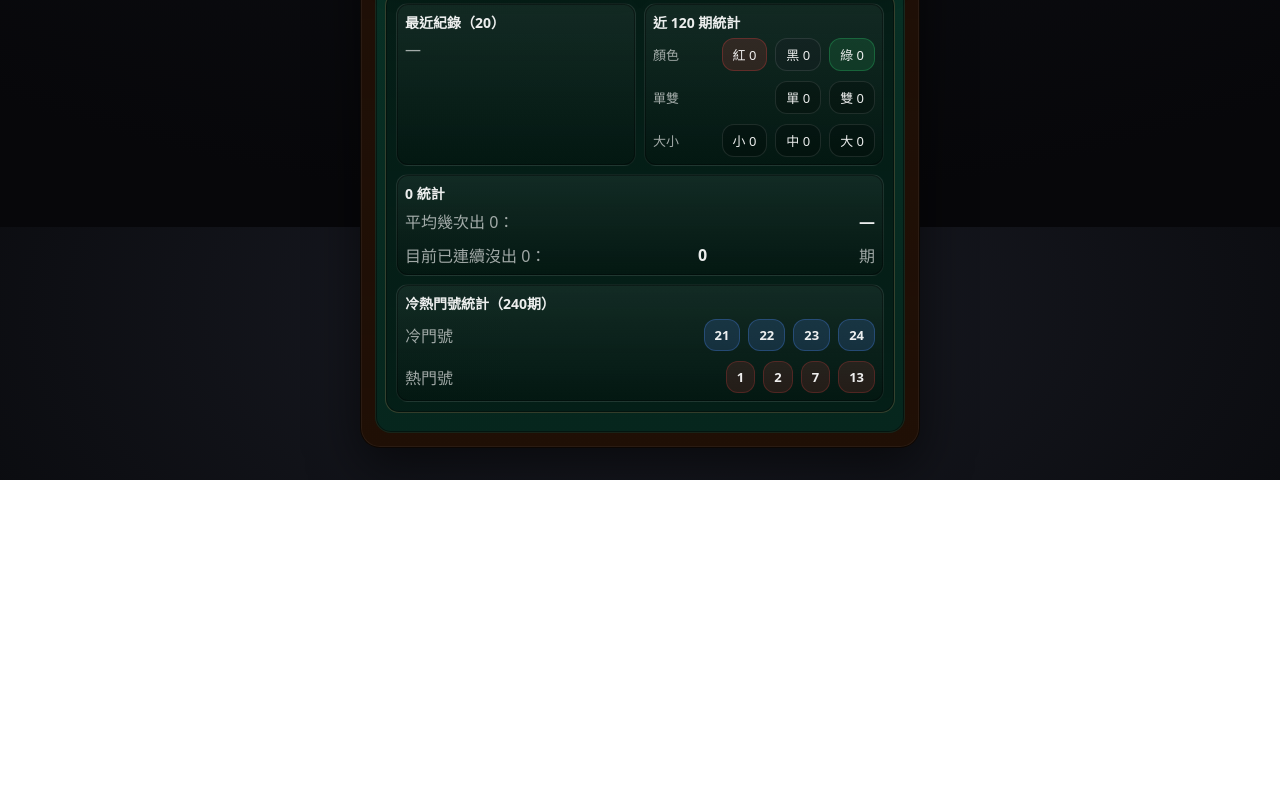
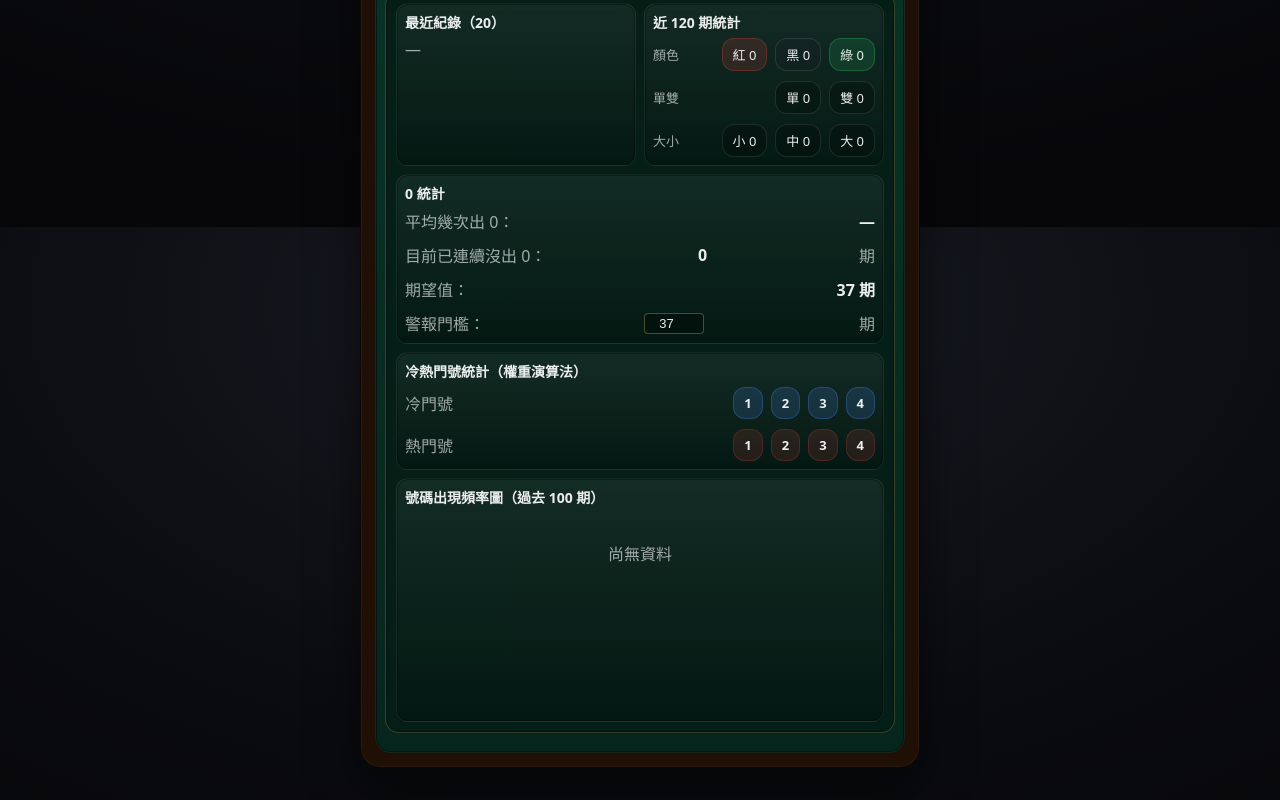
Before and after one commit to aley0221-cpu/langlive-roulette-pwa, a React (Vite) app: page / in a window 1280 px wide. Shown: the part 573-1373 px from the top of the page. Before the commit the page ends 1053 px from the top, so only its background shows below. Built offline with nearby package versions, Linux system fonts and the light colour scheme.

Commit message:
Add three features: 1) Hot/cold number weighted algorithm (decay weights), 2) Zero omission alert with background color change, 3) Chart.js visualization for number frequency

```diff
--- a/package.json
+++ b/package.json
@@ -9,7 +9,9 @@
     "preview": "vite preview"
   },
   "dependencies": {
+    "chart.js": "^4.5.1",
     "react": "^18.2.0",
+    "react-chartjs-2": "^5.3.1",
     "react-dom": "^18.2.0"
   },
   "devDependencies": {
--- a/src/App.css
+++ b/src/App.css
@@ -38,6 +38,11 @@ body{
   align-items:flex-start;
   justify-content:center;
   padding:18px 12px 32px;
+  transition: background 0.5s ease;
+}
+
+.page.zero-alert{
+  background: radial-gradient(1200px 700px at 50% 10%, rgba(198, 58, 58, 0.25) 0%, var(--bg) 60%, #07070a 100%) !important;
 }
 
 .tableFrame{
@@ -453,6 +458,51 @@ body{
   height: 8px;
 }
 
+/* 0 警報樣式 */
+.alert-badge{
+  display: inline-block;
+  padding: 2px 6px;
+  background: rgba(198, 58, 58, 0.3);
+  border: 1px solid rgba(198, 58, 58, 0.6);
+  border-radius: 4px;
+  font-size: 11px;
+  margin-left: 8px;
+  animation: pulse 2s infinite;
+}
+
+@keyframes pulse {
+  0%, 100% { opacity: 1; }
+  50% { opacity: 0.6; }
+}
+
+.alert-text{
+  color: var(--redHi) !important;
+  text-shadow: 0 0 8px rgba(198, 58, 58, 0.8);
+}
+
+.threshold-input{
+  background: rgba(0, 0, 0, 0.3);
+  border: 1px solid rgba(242, 211, 138, 0.3);
+  border-radius: 4px;
+  color: var(--text);
+  font-size: 13px;
+  text-align: center;
+}
+
+.threshold-input:focus{
+  outline: none;
+  border-color: rgba(242, 211, 138, 0.6);
+  box-shadow: 0 0 4px rgba(242, 211, 138, 0.3);
+}
+
+/* Chart.js 容器樣式 */
+.chart-container{
+  height: 200px;
+  width: 100%;
+  padding: 8px 0;
+  position: relative;
+}
+
 /* ===== 手機螢幕優化（縮小版以適配單頁） ===== */
 @media (max-width: 420px) {
   /* 1–36 數字格 */
--- a/src/App.tsx
+++ b/src/App.tsx
@@ -1,5 +1,27 @@
-import { useMemo, useState } from "react";
+import { useMemo, useState, useEffect } from "react";
 import "./App.css";
+import {
+  Chart as ChartJS,
+  CategoryScale,
+  LinearScale,
+  BarElement,
+  Title,
+  Tooltip,
+  Legend,
+  BarController,
+} from "chart.js";
+import { Bar } from "react-chartjs-2";
+
+// 註冊 Chart.js 組件
+ChartJS.register(
+  CategoryScale,
+  LinearScale,
+  BarElement,
+  Title,
+  Tooltip,
+  Legend,
+  BarController
+);
 
 type ColorTag = "green" | "red" | "black";
 
@@ -25,10 +47,92 @@ function clamp(n: number, min: number, max: number) {
   return Math.max(min, Math.min(max, n));
 }
 
+/**
+ * 冷熱門權重演算法（衰減權重）
+ * 最近 10 期的出現權重佔 70%，11-50 期的權重佔 30%
+ */
+function calculateNumberHeat(records: number[], period: number = 50): Map<number, number> {
+  const heatMap = new Map<number, number>();
+
+  // 初始化所有號碼（0-36）
+  for (let i = 0; i <= 36; i++) {
+    heatMap.set(i, 0);
+  }
+
+  // 只取最近 period 期（預設 50 期）
+  const recentRecords = records.slice(0, period);
+
+  for (let i = 0; i < recentRecords.length; i++) {
+    const num = recentRecords[i];
+    const currentHeat = heatMap.get(num) || 0;
+
+    let weight: number;
+    if (i < 10) {
+      // 最近 10 期：權重 70% / 10 = 7% 每期
+      weight = 0.7 / 10;
+    } else if (i < 50) {
+      // 11-50 期：權重 30% / 40 = 0.75% 每期
+      weight = 0.3 / 40;
+    } else {
+      // 超過 50 期不計算
+      continue;
+    }
+
+    heatMap.set(num, currentHeat + weight);
+  }
+
+  return heatMap;
+}
+
+/**
+ * 計算冷熱門號碼（使用權重演算法）
+ */
+function calculateHotColdNumbers(records: number[]): { hot: number[]; cold: number[] } {
+  const heatMap = calculateNumberHeat(records, 50);
+
+  // 轉換為陣列並排序（排除 0，因為 0 有專門統計）
+  const numbers: Array<{ num: number; heat: number }> = [];
+  for (let i = 1; i <= 36; i++) {
+    numbers.push({ num: i, heat: heatMap.get(i) || 0 });
+  }
+
+  // 熱門號：權重最高的 4 個
+  const hot = numbers
+    .sort((a, b) => {
+      if (a.heat !== b.heat) return b.heat - a.heat;
+      return a.num - b.num; // 權重相同時，號碼小的在前
+    })
+    .slice(0, 4)
+    .map(x => x.num);
+
+  // 冷門號：權重最低的 4 個（但至少出現過一次）
+  const cold = numbers
+    .filter(x => x.heat > 0) // 至少出現過一次
+    .sort((a, b) => {
+      if (a.heat !== b.heat) return a.heat - b.heat;
+      return a.num - b.num; // 權重相同時，號碼小的在前
+    })
+    .slice(0, 4)
+    .map(x => x.num);
+
+  // 如果冷門號不足 4 個，用權重為 0 的號碼補齊
+  if (cold.length < 4) {
+    const zeroHeatNumbers = numbers
+      .filter(x => x.heat === 0)
+      .sort((a, b) => a.num - b.num)
+      .slice(0, 4 - cold.length)
+      .map(x => x.num);
+    cold.push(...zeroHeatNumbers);
+  }
+
+  return { hot, cold };
+}
+
 export default function App() {
   const numbers1to36 = useMemo(() => Array.from({ length: 36 }, (_, i) => i + 1), []);
   const [records, setRecords] = useState<number[]>([]);
   const [lastClicked, setLastClicked] = useState<number | null>(null);
+  const [zeroAlertThreshold, setZeroAlertThreshold] = useState<number>(37); // 自定義門檻，預設 37（數學期望值）
 
   const addRecord = (n: number) => {
     setRecords((prev) => [n, ...prev]);
@@ -79,15 +183,94 @@ export default function App() {
       avgGap = sum / (zeroIndices.length - 1);
     }
 
+    // 數學期望值：37 期出現一次 0（輪盤有 37 個號碼）
+    const expectedGap = 37;
+
     return {
       miss,
       avgGap: avgGap === null ? null : Math.round(avgGap),
       zeroCount: zeroIndices.length,
+      expectedGap,
     };
   }, [records]);
 
+  // 0 的遺漏警報：當連續沒出 0 超過期望值或自定義門檻時，背景變色
+  const zeroAlertActive = useMemo(() => {
+    const threshold = Math.max(zeroStats.expectedGap, zeroAlertThreshold);
+    return zeroStats.miss >= threshold;
+  }, [zeroStats.miss, zeroStats.expectedGap, zeroAlertThreshold]);
+
+  // 計算冷熱門號碼（使用權重演算法）
+  const hotCold = useMemo(() => {
+    return calculateHotColdNumbers(records);
+  }, [records]);
+
+  // 計算過去 100 期的出現頻率（用於 Chart.js）
+  const chartData = useMemo(() => {
+    const last100 = records.slice(0, 100);
+    const counts = new Map<number, number>();
+
+    // 初始化所有號碼（0-36）
+    for (let i = 0; i <= 36; i++) {
+      counts.set(i, 0);
+    }
+
+    // 統計出現次數
+    for (const num of last100) {
+      counts.set(num, (counts.get(num) || 0) + 1);
+    }
+
+    // 準備 Chart.js 資料
+    const labels: string[] = [];
+    const data: number[] = [];
+    const backgroundColors: string[] = [];
+
+    for (let i = 0; i <= 36; i++) {
+      labels.push(i.toString());
+      const count = counts.get(i) || 0;
+      data.push(count);
+
+      // 根據冷熱門設定顏色
+      if (hotCold.hot.includes(i)) {
+        backgroundColors.push("rgba(198, 58, 58, 0.8)"); // 紅色（熱門）
+      } else if (hotCold.cold.includes(i)) {
+        backgroundColors.push("rgba(80, 140, 255, 0.8)"); // 藍色（冷門）
+      } else if (i === 0) {
+        backgroundColors.push("rgba(43, 198, 107, 0.8)"); // 綠色（0）
+      } else {
+        backgroundColors.push("rgba(120, 120, 120, 0.5)"); // 灰色（一般）
+      }
+    }
+
+    return {
+      labels,
+      datasets: [
+        {
+          label: "出現頻率",
+          data,
+          backgroundColor: backgroundColors,
+          borderColor: backgroundColors.map(c => c.replace("0.8", "1").replace("0.5", "1")),
+          borderWidth: 1,
+        },
+      ],
+    };
+  }, [records, hotCold]);
+
+  // 當 0 警報啟動時，改變背景色
+  useEffect(() => {
+    const pageElement = document.querySelector(".page") as HTMLElement;
+    if (pageElement) {
+      if (zeroAlertActive) {
+        pageElement.style.background = "radial-gradient(1200px 700px at 50% 10%, rgba(198, 58, 58, 0.3) 0%, var(--bg) 60%, #07070a 100%)";
+        pageElement.style.transition = "background 0.5s ease";
+      } else {
+        pageElement.style.background = "";
+      }
+    }
+  }, [zeroAlertActive]);
+
   return (
-    <div className="page">
+    <div className={`page ${zeroAlertActive ? "zero-alert" : ""}`}>
       <div className="tableFrame">
         <div className="felt">
           {/* 上方 0（縮小版） */}
@@ -206,7 +389,7 @@ export default function App() {
               </div>
 
               <div className="panel span2">
-                <div className="panelTitle">0 統計</div>
+                <div className="panelTitle">0 統計 {zeroAlertActive && <span className="alert-badge">⚠️ 警報</span>}</div>
                 <div className="zeroStats">
                   <div className="zeroStatLine">
                     <span className="muted">平均幾次出 0：</span>
@@ -214,33 +397,85 @@ export default function App() {
                   </div>
                   <div className="zeroStatLine">
                     <span className="muted">目前已連續沒出 0：</span>
-                    <span className="strong">{zeroStats.miss}</span>
+                    <span className={`strong ${zeroAlertActive ? "alert-text" : ""}`}>{zeroStats.miss}</span>
                     <span className="muted">期</span>
+                  </div>
+                  <div className="zeroStatLine">
+                    <span className="muted">期望值：</span>
+                    <span className="strong">{zeroStats.expectedGap} 期</span>
+                  </div>
+                  <div className="zeroStatLine">
+                    <span className="muted">警報門檻：</span>
+                    <input
+                      type="number"
+                      min="1"
+                      max="100"
+                      value={zeroAlertThreshold}
+                      onChange={(e) => setZeroAlertThreshold(parseInt(e.target.value) || 37)}
+                      className="threshold-input"
+                      style={{ width: "60px", padding: "2px 4px", marginLeft: "8px" }}
+                    />
+                    <span className="muted" style={{ marginLeft: "4px" }}>期</span>
                   </div>
                 </div>
               </div>
 
               <div className="panel span2">
-                <div className="panelTitle">冷熱門號統計（240期）</div>
+                <div className="panelTitle">冷熱門號統計（權重演算法）</div>
                 <div className="hotCold">
                   <div className="hcBlock">
                     <div className="hcLabel muted">冷門號</div>
                     <div className="hcNums">
-                      <span className="hcPill cool">21</span>
-                      <span className="hcPill cool">22</span>
-                      <span className="hcPill cool">23</span>
-                      <span className="hcPill cool">24</span>
+                      {hotCold.cold.slice(0, 4).map((n) => (
+                        <span key={n} className="hcPill cool">{n}</span>
+                      ))}
                     </div>
                   </div>
                   <div className="hcBlock">
                     <div className="hcLabel muted">熱門號</div>
                     <div className="hcNums">
-                      <span className="hcPill hot">1</span>
-                      <span className="hcPill hot">2</span>
-                      <span className="hcPill hot">7</span>
-                      <span className="hcPill hot">13</span>
+                      {hotCold.hot.slice(0, 4).map((n) => (
+                        <span key={n} className="hcPill hot">{n}</span>
+                      ))}
                     </div>
                   </div>
+                </div>
+              </div>
+
+              {/* Chart.js 數據可視化 */}
+              <div className="panel span2">
+                <div className="panelTitle">號碼出現頻率圖（過去 100 期）</div>
+                <div className="chart-container">
+                  {records.length > 0 ? (
+                    <Bar
+                      data={chartData}
+                      options={{
+                        responsive: true,
+                        maintainAspectRatio: false,
+                        plugins: {
+                          legend: {
+                            display: false,
+                          },
+                          title: {
+                            display: false,
+                          },
+                        },
+                        scales: {
+                          y: {
+                            beginAtZero: true,
+                            ticks: {
+                              stepSize: 1,
+                            },
+                          },
+                        },
+                      }}
+                      height={200}
+                    />
+                  ) : (
+                    <div className="muted" style={{ padding: "20px", textAlign: "center" }}>
+                      尚無資料
+                    </div>
+                  )}
                 </div>
               </div>
             </div>
```
Also changed, not shown: 1 other file (tests, documents, lock files or other folders).
